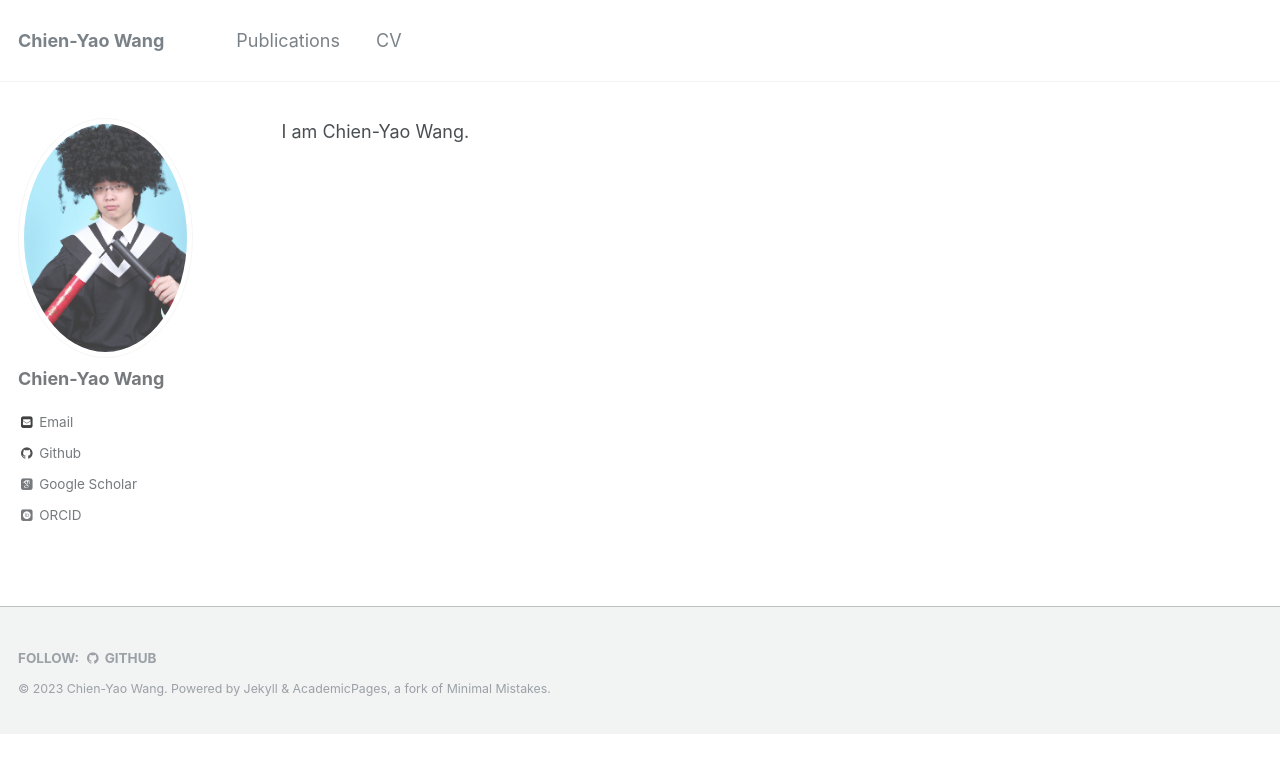
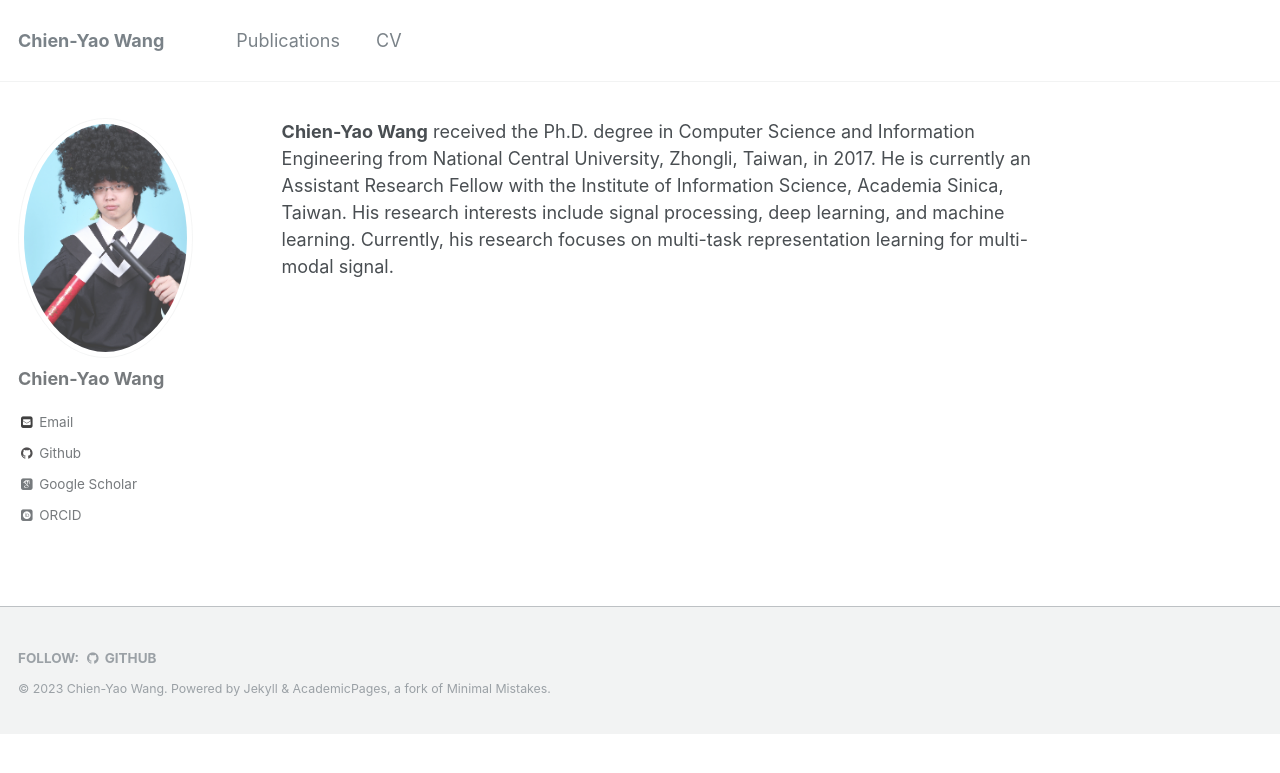
Before and after one commit to WongKinYiu/WongKinYiu.github.io, a Jekyll site: the page built from _pages/about.md, in a window 1280 px wide. Shown: the top 773 px of the page. Built offline with Jekyll 4.4.1, drawn with Linux system fonts in a browser that asks for light colours; some web fonts are replaced.

Commit message:
Update about.md

```diff
--- a/_pages/about.md
+++ b/_pages/about.md
@@ -8,4 +8,4 @@ redirect_from:
   - /about.html
 ---
 
-I am Chien-Yao Wang.
+<strong>Chien-Yao Wang</strong> received the Ph.D. degree in Computer Science and Information Engineering from National Central University, Zhongli, Taiwan, in 2017. He is currently an Assistant Research Fellow with the Institute of Information Science, Academia Sinica, Taiwan. His research interests include signal processing, deep learning, and machine learning. Currently, his research focuses on multi-task representation learning for multi-modal signal.
```
